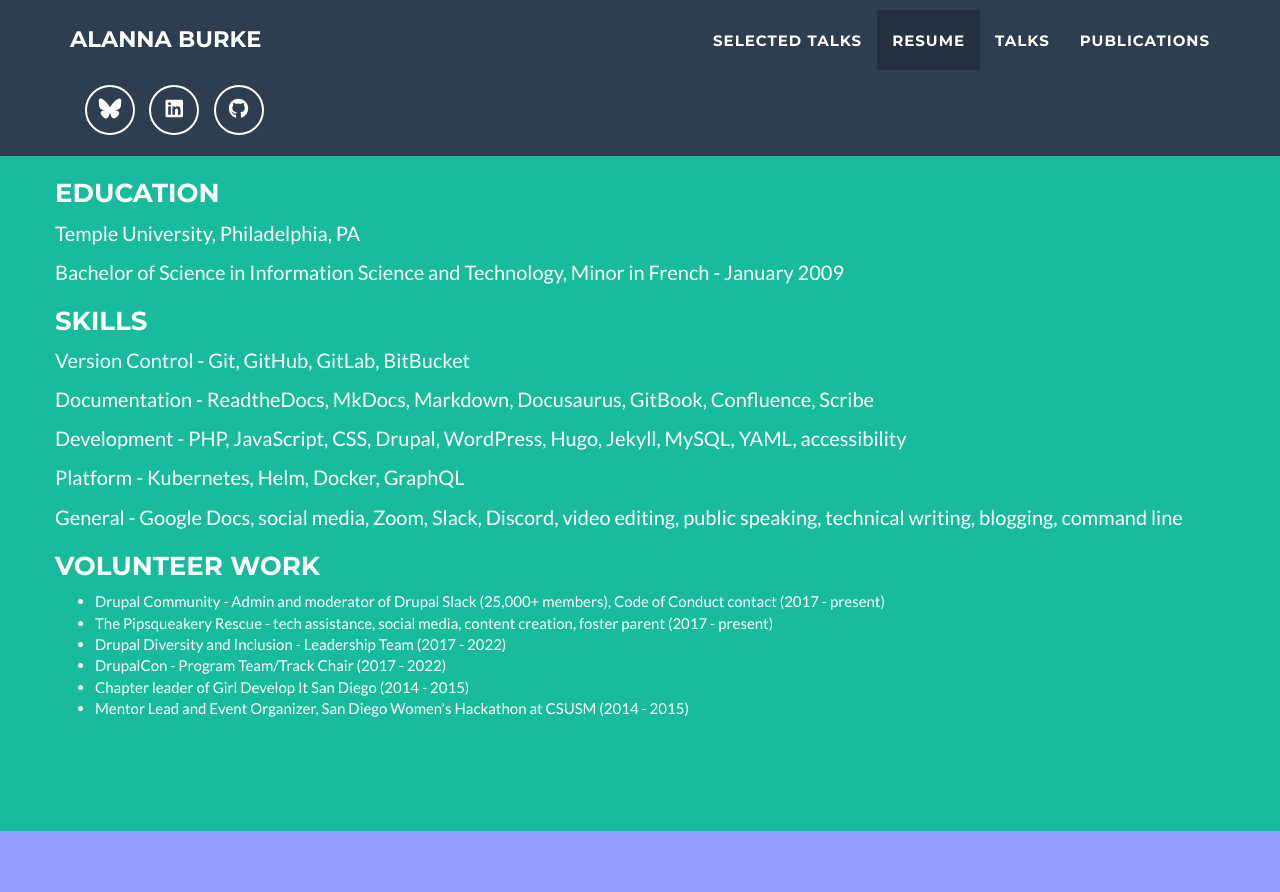
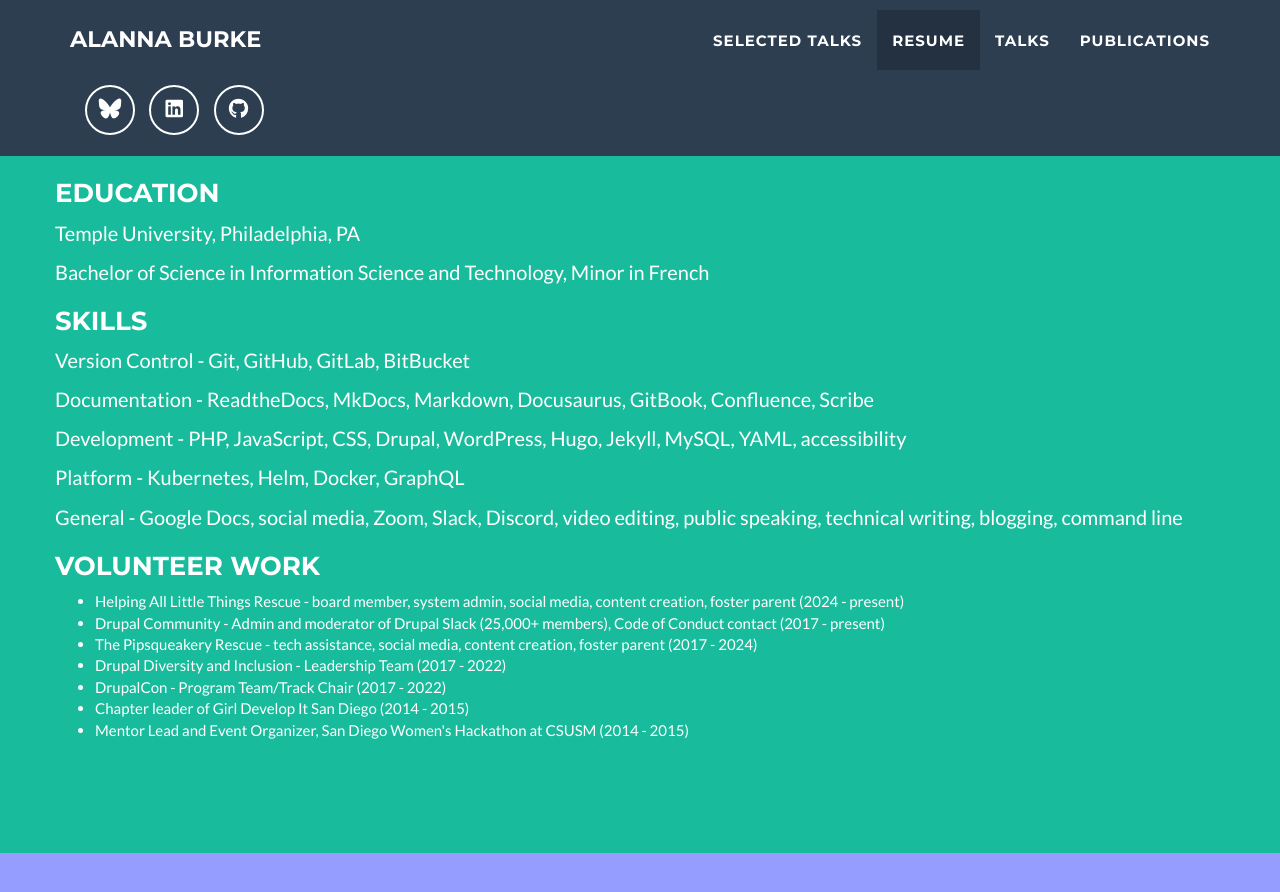
Before and after one commit to AlannaBurke/alannaburke.github.io, a Jekyll site: the page built from _posts/2024-05-28-project-6.markdown, in a window 1280 px wide and 900 px high, scrolled down 3997 px. Shown: the top 892 px of the window. Built offline with Jekyll 4.4.1, drawn with Linux system fonts in a browser that asks for light colours.

Commit message:
Updates.

```diff
--- a/_includes/about.html
+++ b/_includes/about.html
@@ -105,7 +105,7 @@
                       <h3 class="c12" id="h.8jplo14epm7">
                         <span class="c9 c5">Education</span></h3>
                         <p class="c11"><span class="c7">Temple University, Philadelphia, PA</span></p>
-                        <p class="c11"><span class="c1">Bachelor of Science in Information Science and Technology, Minor in French - January 2009</span></p>
+                        <p class="c11"><span class="c1">Bachelor of Science in Information Science and Technology, Minor in French</span></p>
                         <h3 class="c12" id="h.lc4snmpzee0i">
                           <span class="c2">Skills</span></h3>
                           <p class="c11">
@@ -120,9 +120,9 @@
                                   <h3 class="c12" id="h.yx0mj39t89xf">
                                     <span class="c9 c5">Volunteer Work</span></h3>
                                     <ul class="c3 lst-kix_l4foy2k9kmmw-0 start">
+                                      <li class="c6 li-bullet-0"><span class="c1">Helping All Little Things Rescue - board member, system admin, social media, content creation, foster parent (2024 - present)</span></li>
                                       <li class="c6 li-bullet-0"><span class="c1">Drupal Community  - Admin and moderator of Drupal Slack (25,000+ members), Code of Conduct contact (2017 - present)</span></li>
-                                      <li class="c6 li-bullet-0">
-                                        <span class="c1">The Pipsqueakery Rescue - tech assistance, social media, content creation, foster parent (2017 - present)</span></li>
+                                      <li class="c6 li-bullet-0"> <span class="c1">The Pipsqueakery Rescue - tech assistance, social media, content creation, foster parent (2017 - 2024)</span></li>
                                         <li class="c6 li-bullet-0"><span class="c1">Drupal Diversity and Inclusion - Leadership Team (2017 - 2022)</span></li>
                                         <li class="c6 li-bullet-0"><span class="c1">DrupalCon - Program Team/Track Chair (2017 - 2022)</span></li>
                                         <li class="c6 li-bullet-0"><span class="c1">Chapter leader of Girl Develop It San Diego (2014 - 2015)</span></li>
```
